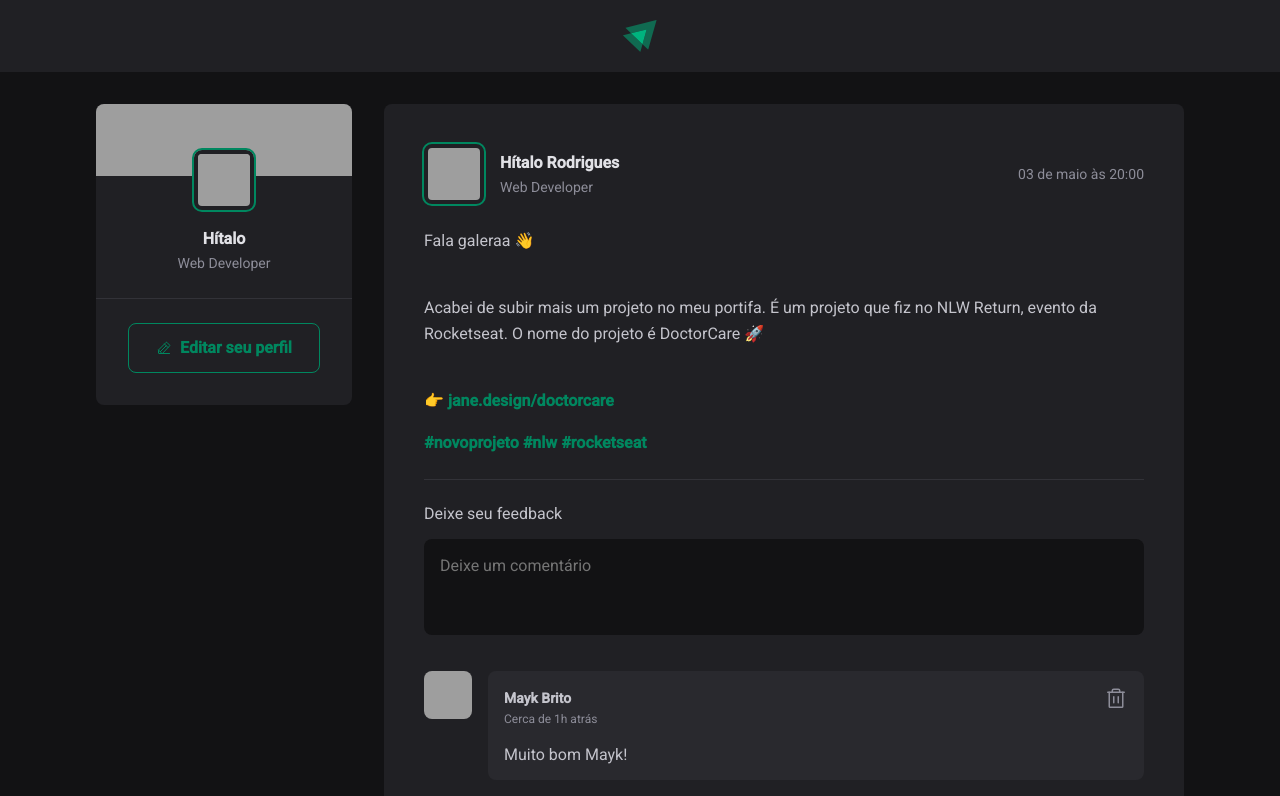
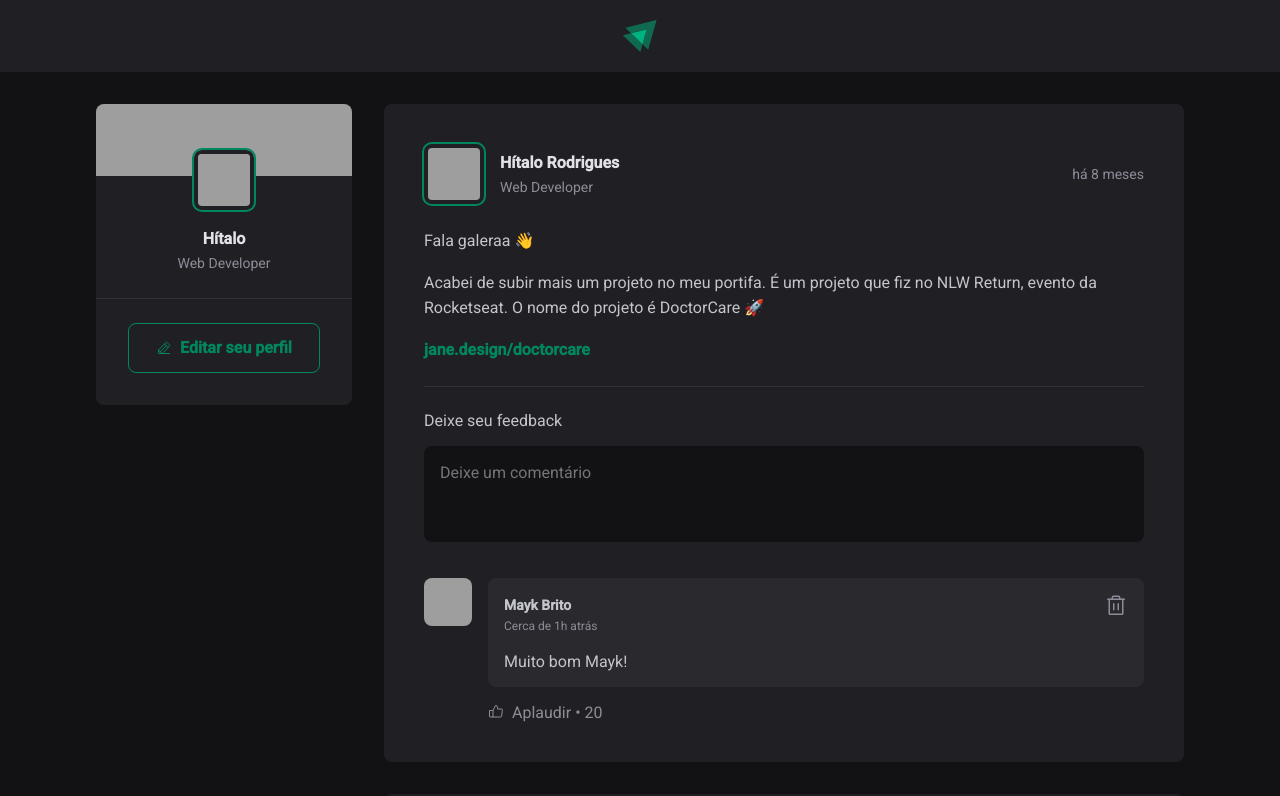
Before and after one commit to Hzimr/FundamentosReactJs01-Ignite2023-, a React (Vite) app: page / in a window 1280 px wide. Shown: the top 796 px of the page. Built offline with nearby package versions, Linux system fonts and the light colour scheme; grey boxes are pictures that could not be loaded.

Commit message:
propriedades do Post

```diff
--- a/src/App.jsx
+++ b/src/App.jsx
@@ -17,6 +17,7 @@
       role: 'Desenvolvedor',
     },
     content: [
+      { id: 1} ,
       { type: 'paragraph', content: 'Fala galeraa 👋'},
       { type: 'paragraph', content: 'Acabei de subir mais um projeto no meu portifa. É um projeto que fiz no NLW Return, evento da Rocketseat. O nome do projeto é DoctorCare 🚀'},
       { type: 'link', content: 'jane.design/doctorcare'},
@@ -31,6 +32,7 @@
       role: 'CTO Rocketseat',
     },
     content: [
+      { id: 2},
       { type: 'paragraph', content: 'Fala galeraa 👋'},
       { type: 'paragraph', content: 'Acabei de subir mais um projeto no meu portifa. É um projeto que fiz no NLW Return, evento da Rocketseat. O nome do projeto é DoctorCare 🚀'},
       { type: 'link', content: 'jane.design/doctorcare'},
--- a/src/components/post/post.jsx
+++ b/src/components/post/post.jsx
@@ -1,16 +1,19 @@
 import { Comment } from '../comment/comment'
 import { Avatar } from '../avatar/avatar'
+import { format, formatDistanceToNow } from 'date-fns'
+import ptBR from 'date-fns/locale/pt-BR'
 
 import styles from './postStyles.module.css'
 
-export function Post({ author, publishedAt }) {
-  const publishedDateFormatted = new Intl.DateTimeFormat('pt-BR', {
-    day: '2-digit',
-    month: 'long',
-    hour: '2-digit',
-    minute: '2-digit',
-  }).format(publishedAt);
+export function Post({ author, publishedAt, content }) {
+  const publishedDateFormatted = format(publishedAt, "d 'de' LLLL 'às' HH:mm'h'", {
+    locale: ptBR,
+  })
 
+  const publishedDateRelativeToNow = formatDistanceToNow(publishedAt, {
+    locale: ptBR,
+    addSuffix: true,
+  })
   return (
     <article className={styles.post}>
       <header>
@@ -23,20 +26,18 @@
             <span>Web Developer</span>
           </div>
         </div>
-        <time title="11 de Janeiro de 2024 " dateTime='11/01/2024 12:00:00'>       {publishedDateFormatted}
+        <time title={publishedDateFormatted} dateTime={publishedAt.toISOString()}>
+          {publishedDateRelativeToNow}
         </time>
       </header>
       <div className={styles.content}>
-        <p>Fala galeraa 👋 </p><br/>
-        <p>
-          Acabei de subir mais um projeto no meu portifa. É um projeto que fiz no NLW Return, evento da Rocketseat. O nome do projeto é DoctorCare 🚀
-        </p><br/>
-        <p>👉{' '}<a href="">jane.design/doctorcare</a></p>
-        <p>
-          <a href="">#novoprojeto</a>{' '}
-          <a href="">#nlw</a>{' '}
-          <a href="">#rocketseat</a>
-        </p>
+        {content.map(line => {
+          if (line.type === 'paragraph') {
+            return <p key={line.id}>{line.content}</p>;
+          } else if (line.type === 'link') {
+            return <p key={line.id}><a href='#'>{line.content}</a></p>
+          }
+        })}
       </div>
       <form className={styles.commentForm}>
         Deixe seu feedback
```
